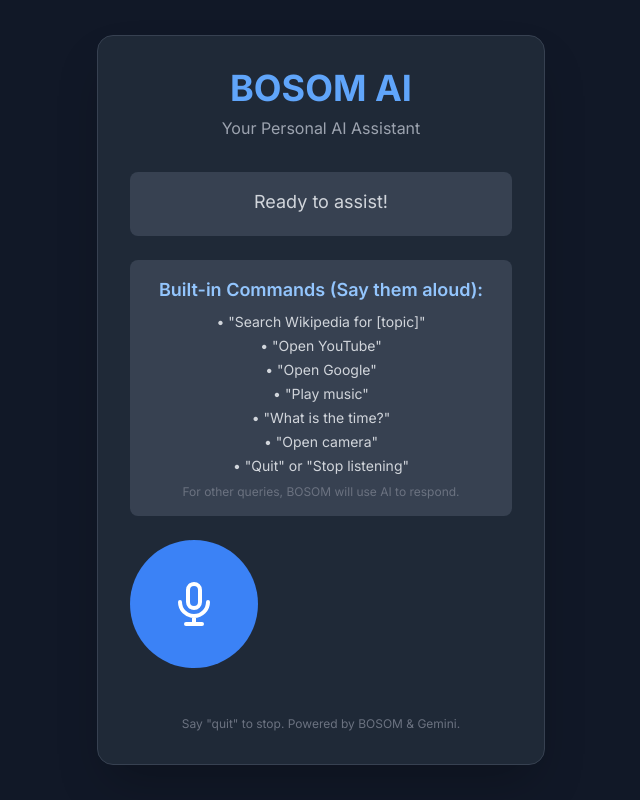
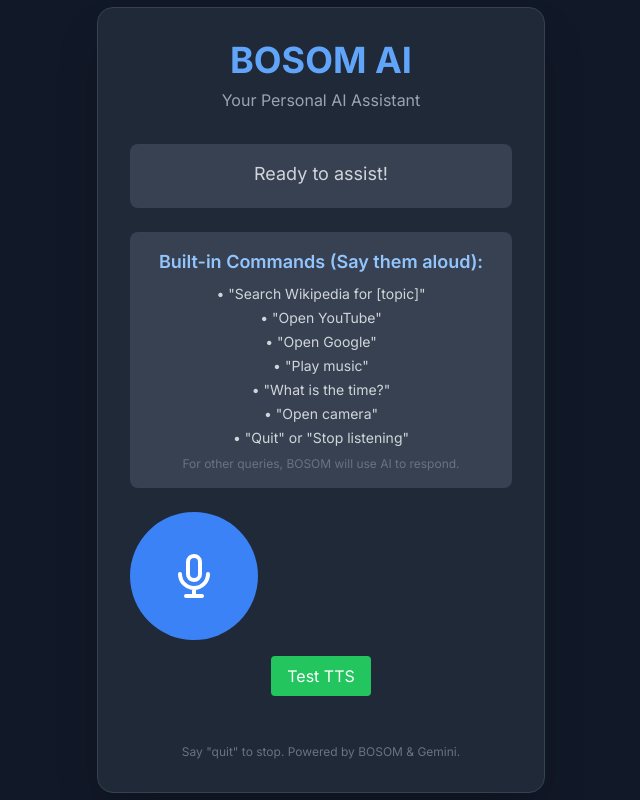
Before and after one commit to Mriidul2508/Bosom, a Flask app: page / in a window 1280 px wide. Shown: the whole page, without its empty margins (319-959 px from the left). Run offline with Flask 3, Linux system fonts and the light colour scheme; some libraries are stand-ins or nearby versions.

Commit message:
Update index.html

```diff
--- a/templates/index.html
+++ b/templates/index.html
@@ -42,11 +42,15 @@
                 </ul>
                 <p class="text-xs text-gray-500 mt-2">For other queries, BOSOM will use AI to respond.</p>
             </div>
+            <div class="mb-4">
                 <button id="start-button" class="bg-blue-500 hover:bg-blue-600 text-white font-bold rounded-full w-32 h-32 flex items-center justify-center transition-transform transform hover:scale-105 disabled:opacity-50 disabled:cursor-not-allowed">
                     <svg xmlns="http://www.w3.org/2000/svg" class="h-12 w-12" fill="none" viewBox="0 0 24 24" stroke="currentColor">
                         <path stroke-linecap="round" stroke-linejoin="round" stroke-width="2" d="M19 11a7 7 0 01-7 7m0 0a7 7 0 01-7-7m7 7v4m0 0H8m4 0h4m-4-8a3 3 0 01-3-3V5a3 3 0 116 0v6a3 3 0 01-3 3z" />
                     </svg>
                 </button>
+            </div>
+            <!-- Debug Button -->
+            <button id="test-tts" class="bg-green-500 hover:bg-green-600 text-white px-4 py-2 rounded">Test TTS</button>
         </main>
         <footer class="mt-12">
             <p class="text-xs text-gray-500">Say "quit" to stop. Powered by BOSOM & Gemini.</p>
@@ -54,6 +58,7 @@
     </div>
     <script>
         const startButton = document.getElementById('start-button');
+        const testTTSButton = document.getElementById('test-tts');
         const statusText = document.getElementById('status-text');
         const userSpeechText = document.getElementById('user-speech-text');
         const socket = io.connect(window.location.origin);
@@ -67,32 +72,38 @@
 
         socket.on('status_update', (data) => {
             statusText.textContent = data.message;
+            console.log('Status update:', data.message);
         });
 
         socket.on('user_speech', (data) => {
             userSpeechText.textContent = data.message;
+            console.log('User speech:', data.message);
         });
 
         socket.on('final_response', (data) => {
             statusText.textContent = data.message;
             userSpeechText.textContent = '';
+            console.log('Final response:', data.message);
             speakInBrowser(data.message);
         });
 
         socket.on('stream_response_chunk', (data) => {
             streamedResponse += data.chunk;
             statusText.textContent = streamedResponse;
+            console.log('Stream chunk:', data.chunk);
         });
 
         socket.on('stream_end', (data) => {
             const fullMessage = data.full_message || streamedResponse;
             statusText.textContent = fullMessage;
             userSpeechText.textContent = '';
+            console.log('Stream end:', fullMessage);
             speakInBrowser(fullMessage);
             streamedResponse = "";
         });
 
         socket.on('start_listening', () => {
+            console.log('Starting listening...');
             startListening();
         });
 
@@ -114,6 +125,7 @@
 
             recognition.onresult = (event) => {
                 const query = event.results[0][0].transcript;
+                console.log('Recognized:', query);
                 socket.emit('speech_recognized', { query: query });
             };
 
@@ -132,20 +144,46 @@
         }
 
         function speakInBrowser(text) {
+            console.log('Attempting to speak:', text);
             if ('speechSynthesis' in window) {
+                const voices = speechSynthesis.getVoices();
+                console.log('Available voices:', voices.length);
+                if (voices.length === 0) {
+                    speechSynthesis.onvoiceschanged = () => {
+                        console.log('Voices loaded');
+                        speakText(text);
+                    };
+                } else {
+                    speakText(text);
+                }
+            } else {
+                console.log('Speech synthesis not supported.');
+                alert('TTS not supported in this browser.');
+            }
+        }
+
+        function speakText(text) {
             isAISpeaking = true;
             statusText.textContent = 'BOSOM is speaking...';
             const utterance = new SpeechSynthesisUtterance(text);
             utterance.lang = 'en-US';
+            utterance.rate = 1;  // Speed
+            utterance.pitch = 1;  // Pitch
+            utterance.volume = 1;  // Volume
+
+            utterance.onstart = () => console.log('TTS started');
             utterance.onend = () => {
+                console.log('TTS ended');
                 isAISpeaking = false;
                 statusText.textContent = 'BOSOM: Listening...';
             };
-                window.speechSynthesis.speak(utterance);
-            } else {
-                console.log('Speech synthesis not supported.');
+            utterance.onerror = (e) => {
+                console.error('TTS error:', e);
                 isAISpeaking = false;
-            }
+                statusText.textContent = 'TTS error. Responses shown in text.';
+            };
+
+            speechSynthesis.speak(utterance);
         }
 
         startButton.addEventListener('click', () => {
@@ -153,6 +191,11 @@
                 socket.emit('start_listening');
             }
         });
+
+        // Test TTS Button
+        testTTSButton.addEventListener('click', () => {
+            speakInBrowser('Hello, this is BOSOM testing TTS.');
+        });
     </script>
 </body>
 </html>
```
Lines whose indentation alone changed are shown as unchanged.
